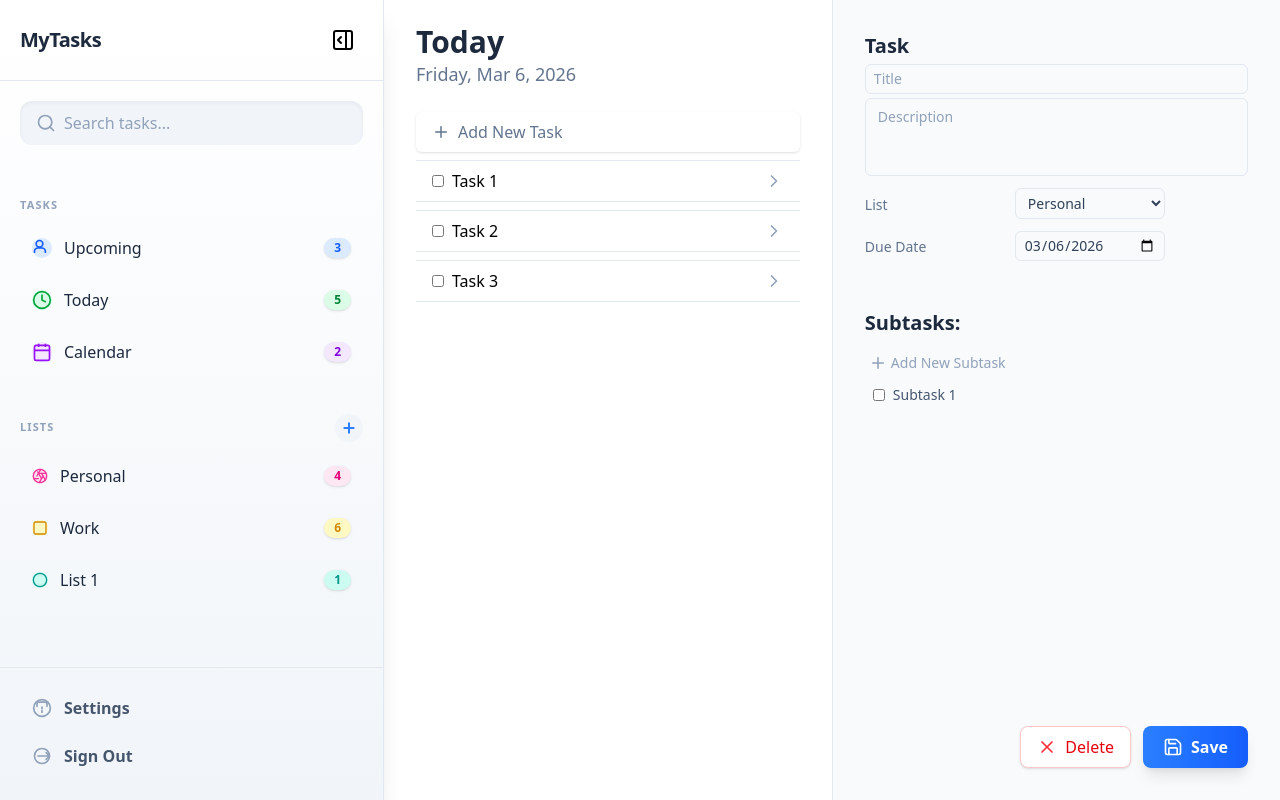
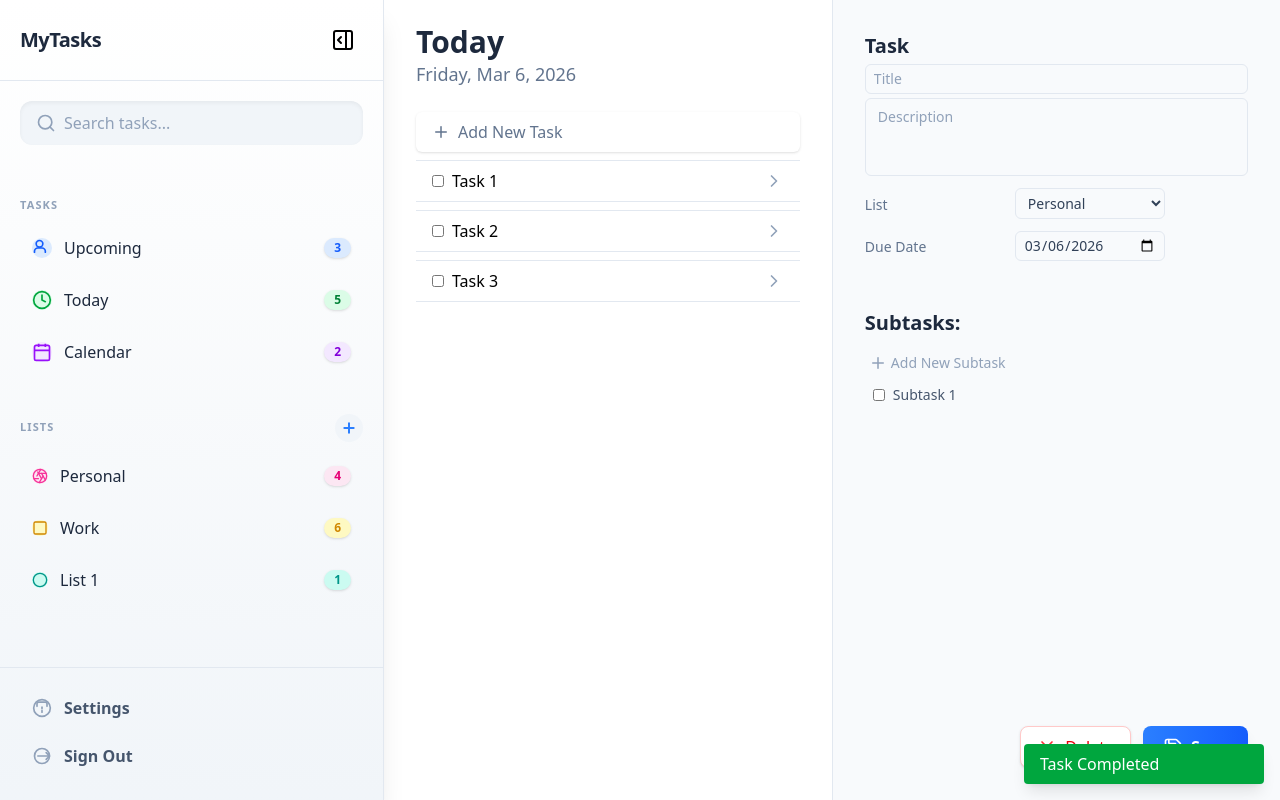
Before and after one commit to SajalKumar02/FocusFlow, a React (Vite) app: page / in a window 1280 px wide. Both pictures are taken after a click on the element "Task 1". Built offline with nearby package versions, Linux system fonts and the light colour scheme.

Commit message:
Toast Completed

```diff
--- a/src/Components/MainContext/TaskList.jsx
+++ b/src/Components/MainContext/TaskList.jsx
@@ -1,14 +1,23 @@
-import React from "react";
+import React, { useContext } from "react";
+
+import { ToastContext } from "../../Toast/ToastProvider";
 
 import { ChevronRight } from "lucide-react";
 
 const TaskList = () => {
+  const { showSuccessToast } = useContext(ToastContext);
+
+  const toggleTask = () => {
+    showSuccessToast();
+  };
+
   return (
     <div className="flex flex-col gap-2">
       {["Task 1", "Task 2", "Task 3"].map((task, idx) => (
         <div
           key={idx}
           className="flex items-center px-4 py-2 bg-white border-t border-b border-slate-200 hover:bg-blue-50 transition-colors duration-150 cursor-pointer"
+          onClick={toggleTask}
         >
           <input
             type="checkbox"
--- a/src/Components/Toast/ToastContainer.jsx
+++ /dev/null
@@ -1,7 +0,0 @@
-import React from "react";
-
-const ToastContainer = () => {
-  return <div>ToastContainer</div>;
-};
-
-export default ToastContainer;
--- a/src/Components/Toast/ToastProvider.jsx
+++ /dev/null
@@ -1,7 +0,0 @@
-import React from "react";
-
-const ToastProvider = () => {
-  return <div>ToastProvider</div>;
-};
-
-export default ToastProvider;
--- a/src/Components/Toast/useToast.js
+++ /dev/null
@@ -1,7 +0,0 @@
-import React from "react";
-
-const useToast = () => {
-  return <div>useToast</div>;
-};
-
-export default useToast;
--- a/src/Layout/Layout.jsx
+++ b/src/Layout/Layout.jsx
@@ -3,6 +3,8 @@ import React from "react";
 import SideBar from "../Components/SideBar/SideBar";
 import TaskDetailsPanel from "../Components/TaskDetailsPanel/TaskDetailsPanel";
 import MainContext from "../Components/MainContext/MainContext";
+
+import ToastContainer from "../Toast/ToastContainer";
 
 const layout = () => {
   return (
@@ -21,6 +23,8 @@ const layout = () => {
       <div className="w-1/2 border-l border-slate-200 bg-white">
         <TaskDetailsPanel />
       </div>
+
+      {/* <ToastContainer toasts={[{ message: "String" }]} /> */}
     </div>
   );
 };
--- /dev/null
+++ b/src/Toast/ToastContainer.jsx
@@ -0,0 +1,29 @@
+import React, { useContext } from "react";
+import { ToastContext } from "./ToastProvider";
+
+const ToastContainer = () => {
+  const { toasts } = useContext(ToastContext);
+
+  return (
+    <div className="fixed bottom-4 right-4 z-50 flex flex-col gap-2">
+      {toasts.length === 0
+        ? null
+        : toasts.map((toast, idx) => (
+            <div
+              key={toast.id || idx}
+              className={`px-4 py-2 rounded shadow-lg min-w-[240px] max-w-xs ${
+                toast.type === "success"
+                  ? "bg-green-600 text-white"
+                  : toast.type === "deleted"
+                    ? "bg-red-600 text-white"
+                    : "bg-gray-900 text-white"
+              }`}
+            >
+              {toast.message}
+            </div>
+          ))}
+    </div>
+  );
+};
+
+export default ToastContainer;
--- /dev/null
+++ b/src/Toast/ToastProvider.jsx
@@ -0,0 +1,69 @@
+/**
+ * ToastProvider.jsx
+ *
+ * This file defines a context provider for managing toast notifications within a React application.
+ *
+ * - It creates a ToastContext using React's createContext.
+ * - The ToastProvider component holds the state for an array of toast messages (toasts).
+ * - It provides two main functions:
+ *    - showSuccess: Adds a success toast with a default "Task Completed" message and removes it automatically after 3 seconds.
+ *    - showDeleted: Adds a deleted/danger toast, optionally with a custom message, and removes it after 3 seconds.
+ * - The toasts array and toast functions are exposed to children via the ToastContext so that any component in the provider tree can trigger and access toast notifications.
+ * - This is used in conjunction with a container component (e.g., ToastContainer) which visually displays the toasts on the UI.
+ */
+
+import React, { createContext, useState, useCallback } from "react";
+
+// Create a context for toasts
+const ToastContext = createContext();
+
+const ToastProvider = ({ children }) => {
+  const [toasts, setToasts] = useState([]);
+
+  // Show a success toast
+  const showSuccessToast = useCallback(() => {
+    const id = Date.now() + Math.random();
+    setToasts((prev) => [
+      ...prev,
+      {
+        id,
+        type: "success",
+        message: "Task Completed",
+      },
+    ]);
+    setTimeout(() => {
+      setToasts((prev) => prev.filter((toast) => toast.id !== id));
+    }, 3000); // 3-second duration
+  }, []);
+
+  // Show a deleted/danger toast; accepts custom message
+  const showDeletedToast = useCallback((message = "Task Deleted") => {
+    const id = Date.now() + Math.random();
+    setToasts((prev) => [
+      ...prev,
+      {
+        id,
+        type: "deleted",
+        message,
+      },
+    ]);
+    setTimeout(() => {
+      setToasts((prev) => prev.filter((toast) => toast.id !== id));
+    }, 3000); // 3-second duration
+  }, []);
+
+  const value = {
+    toasts,
+    showSuccessToast,
+    showDeletedToast,
+  };
+
+  return (
+    <ToastContext.Provider value={value}>
+      {children}
+    </ToastContext.Provider>
+  );
+};
+
+export { ToastContext };
+export default ToastProvider;
--- /dev/null
+++ b/src/TodoState/TodoProvider.jsx
@@ -0,0 +1,12 @@
+import React, { createContext } from "react";
+
+const TodoContext = createContext();
+
+const TodoProvider = ({ children }) => {
+  return (
+    <TodoContext.Provider value={[]}>{children}</TodoContext.Provider>
+  );
+};
+
+export { TodoContext };
+export default TodoProvider;
--- /dev/null
+++ b/src/TodoState/todoReducer.js
@@ -0,0 +1,23 @@
+function todoReducer(state, action) {
+  switch (action.type) {
+    case "ADD_TASK":
+      return [
+        ...state,
+        {
+          id: Date.now(),
+          text: action.payload.text,
+          completed: false,
+        },
+      ];
+    case "TOGGLE_TASK":
+      return state.map((task) =>
+        task.id === action.payload.id
+          ? { ...task, completed: !task.completed }
+          : task,
+      );
+    default:
+      return state;
+  }
+}
+
+export default todoReducer;
--- a/src/main.jsx
+++ b/src/main.jsx
@@ -1,12 +1,26 @@
-// import { StrictMode } from "react";
+import { StrictMode } from "react";
 import { createRoot } from "react-dom/client";
+
 import "./index.css";
+
 import App from "./app/App.jsx";
 
-// import { TodoProvider } from "./features/context/createContext.jsx";
+// Todo Setup
+import TodoProvider from "./TodoState/TodoProvider.jsx";
 
-createRoot(document.getElementById("root")).render(
-  // <TodoProvider>
-  <App />,
-  // </TodoProvider>,
+// Toast Setup
+import ToastProvider from "./Toast/ToastProvider";
+import ToastContainer from "./Toast/ToastContainer";
+
+const root = document.getElementById("root");
+
+createRoot(root).render(
+  <StrictMode>
+    <ToastProvider>
+      <TodoProvider>
+        <App />
+        <ToastContainer />
+      </TodoProvider>
+    </ToastProvider>
+  </StrictMode>,
 );
```
Also changed, not shown: src/TodoState/TodoContext.js (deleted), src/TodoState/TodoHelpers.js (deleted).
